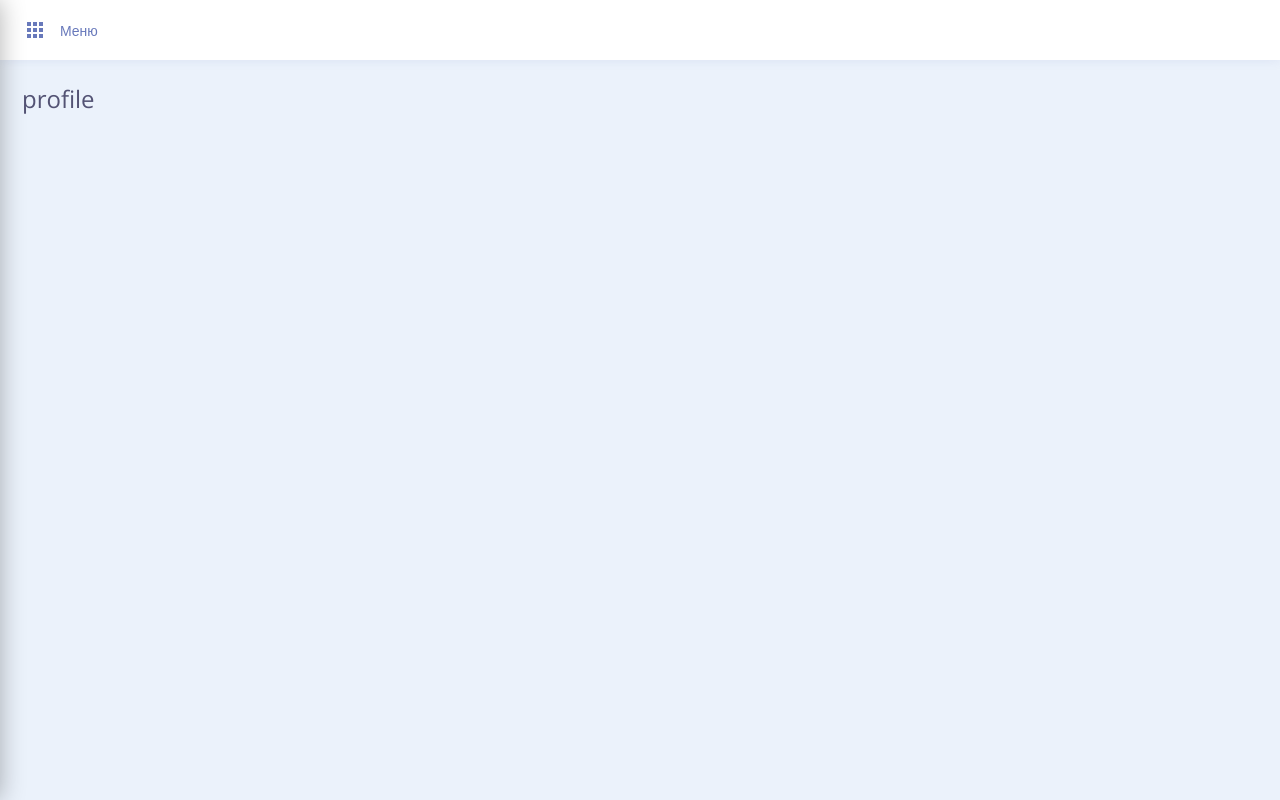
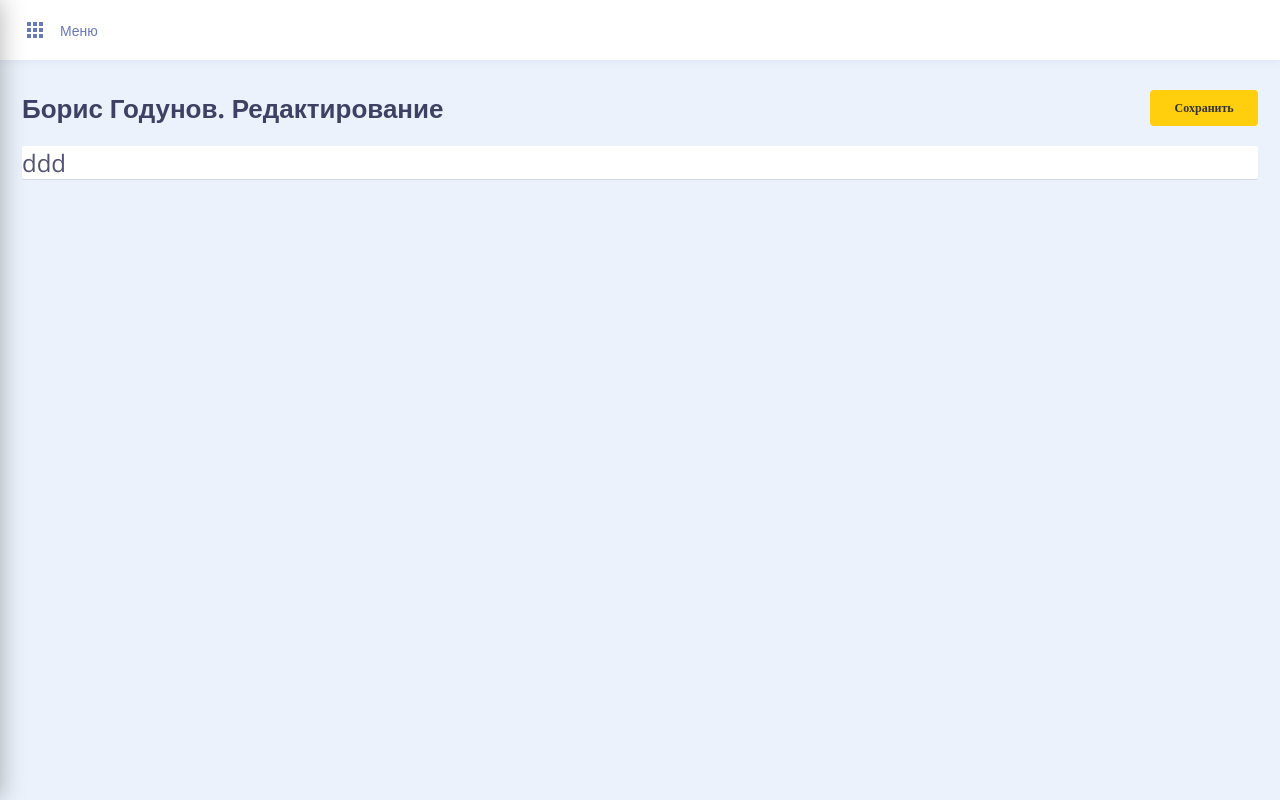
Before and after one commit to 13knvv/infomaximum, a React (Create React App) app in the folder app/: page / in a window 1280 px wide. Built offline with nearby package versions, Linux system fonts and the light colour scheme.

Commit message:
add component Button

```diff
--- a/app/src/Components/Profile/Profile.jsx
+++ b/app/src/Components/Profile/Profile.jsx
@@ -1,9 +1,14 @@
 import s from './Profile.module.css'
+import Button from './../common/Button/Button'
 
 export const Profile = () => {
   return (
     <div>
-      profile
+      <div className={s.header}>
+        <h1>Борис Годунов. Редактирование</h1>
+        <Button>Сохранить</Button>
+      </div>
+      <div className={s.body}>ddd</div>
     </div>
   )
 }
--- a/app/src/Components/Profile/Profile.module.css
+++ b/app/src/Components/Profile/Profile.module.css
@@ -0,0 +1,17 @@
+.header {
+  display: flex;
+  justify-content: space-between;
+  align-items: center;
+  margin-top: 8px;
+  margin-bottom: 20px;
+}
+
+.header h1 {
+  margin: 0;
+}
+
+.body {
+  background: #FFFFFF;
+  box-shadow: 0px 1px 1px rgba(0, 0, 0, 0.1);
+  border-radius: 2px;
+}
--- /dev/null
+++ b/app/src/Components/common/Button/Button.jsx
@@ -0,0 +1,12 @@
+import React from 'react'
+import s from './Button.module.css'
+
+const Button = (props) => {
+    return (
+        <button className={s.button} {...props}>
+            {props.children}
+        </button>
+    )
+}
+
+export default Button
--- /dev/null
+++ b/app/src/Components/common/Button/Button.module.css
@@ -0,0 +1,39 @@
+.button {
+  background: #FFCE0C;
+  border-radius: 4px;
+  padding: 10px 24.3px;
+  font-family: 'Open Sans';
+  font-style: normal;
+  font-weight: 700;
+  font-size: 12px;
+  line-height: 16px;
+  color: #333333;
+  border: none;
+}
+
+.button:hover {
+  box-shadow: 0px 0px 0px rgba(0, 0, 0, 0.12);
+  background: #FFCE0C;
+}
+
+.button:not([disabled]):hover {
+  background: #FFD73B;
+  box-shadow: 0px 1px 10px rgba(0, 0, 0, 0.12);
+}
+
+.button:focus {
+  background: #FFCE0C;
+  border: 1px solid #FFFBEA;
+  box-sizing: border-box;
+  box-shadow: 0px 1px 10px #FFD73B;
+}
+
+.button:not([disabled]):active {
+  background: #FFD73B;
+  box-shadow: 0px 1px 10px rgba(0, 0, 0, 0.12);
+}
+
+.button:disabled {
+  background: #FFCE0C;
+  opacity: 0.5;
+}
--- a/app/src/index.css
+++ b/app/src/index.css
@@ -53,6 +53,14 @@ code {
 
 }
 
+h1 {
+  font-style: normal;
+  font-weight: 700;
+  font-size: 26px;
+  line-height: 35px;
+  color: #404064;
+}
+
 h3 {
   font-family: 'Open Sans';
   font-style: normal;
```
